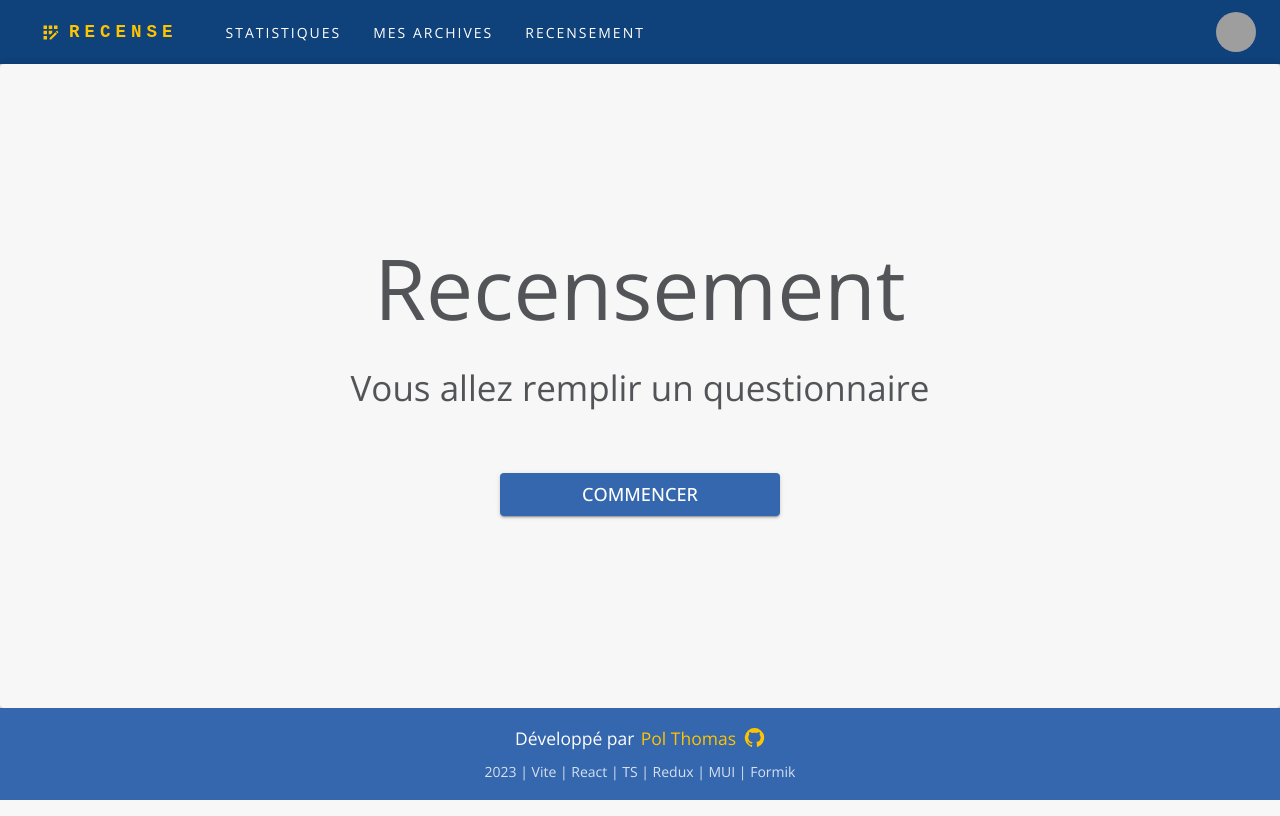
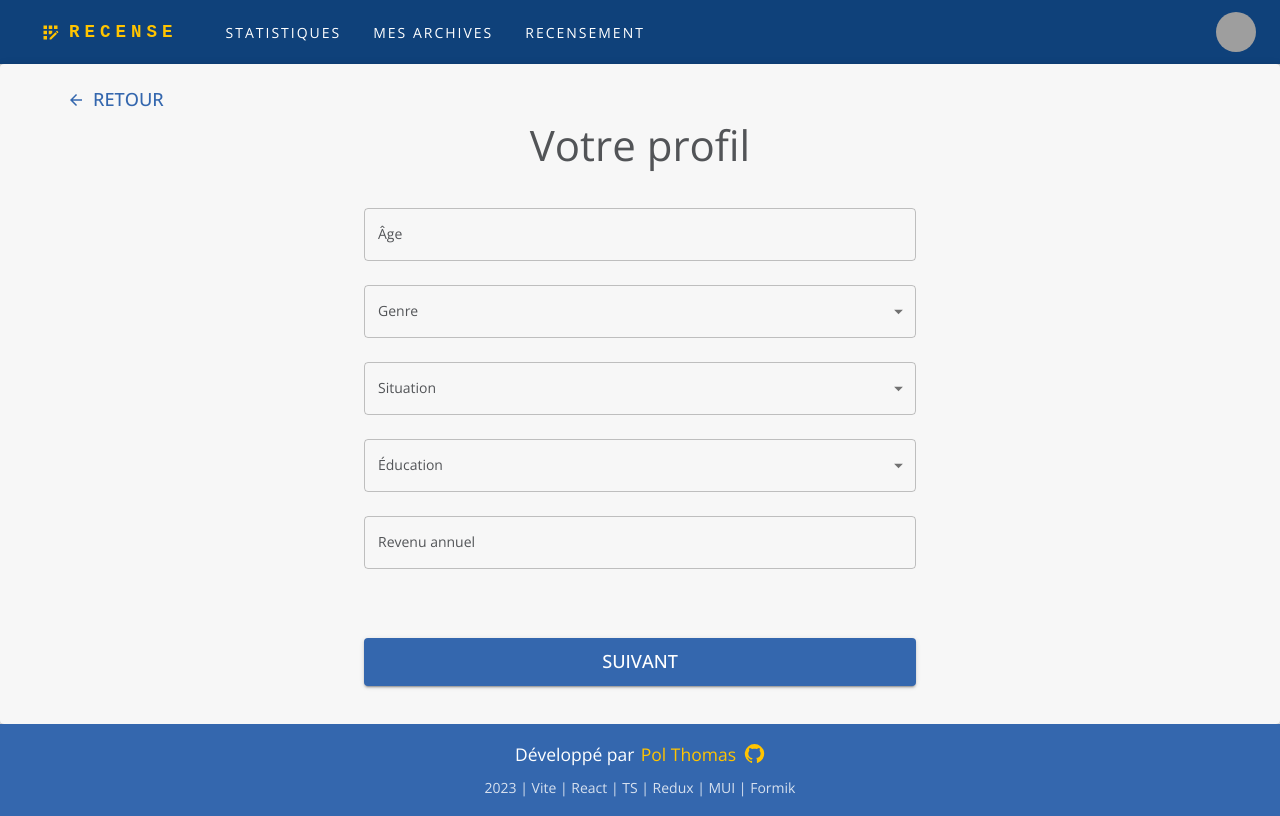
Before and after one commit to PolThm/recense, a React (Vite) app: page /new-census in a window 1280 px wide. Built offline with nearby package versions, Linux system fonts and the light colour scheme; grey boxes are pictures that could not be loaded.

Commit message:
Fix number inputs

```diff
--- a/src/components/shared/MyTextInput.tsx
+++ b/src/components/shared/MyTextInput.tsx
@@ -1,5 +1,5 @@
 import { TextField } from '@mui/material';
-import { useField } from 'formik';
+import { useField, useFormikContext } from 'formik';
 import { FC } from 'react';
 
 type Props = {
@@ -10,6 +10,7 @@ type Props = {
 };
 
 const MyTextInput: FC<Props> = ({ label, ...props }) => {
+  const formik = useFormikContext();
   const [field, meta] = useField(props);
 
   return (
@@ -20,6 +21,7 @@ const MyTextInput: FC<Props> = ({ label, ...props }) => {
       {...props}
       error={meta.touched && Boolean(meta.error)}
       helperText={meta.touched && meta.error}
+      onBlur={formik.handleBlur}
     />
   );
 };
--- a/src/pages/NewCensusPage.tsx
+++ b/src/pages/NewCensusPage.tsx
@@ -110,7 +110,7 @@ const NewCensusPage: FC = () => {
   const dispatch = useDispatch();
   const navigate = useNavigate();
 
-  const [currentStep, setCurrentStep] = useState(Landing);
+  const [currentStep, setCurrentStep] = useState(Profile);
   const [census, setCensus] = useState<Census | null>(null);
 
   const next = () => {
```
